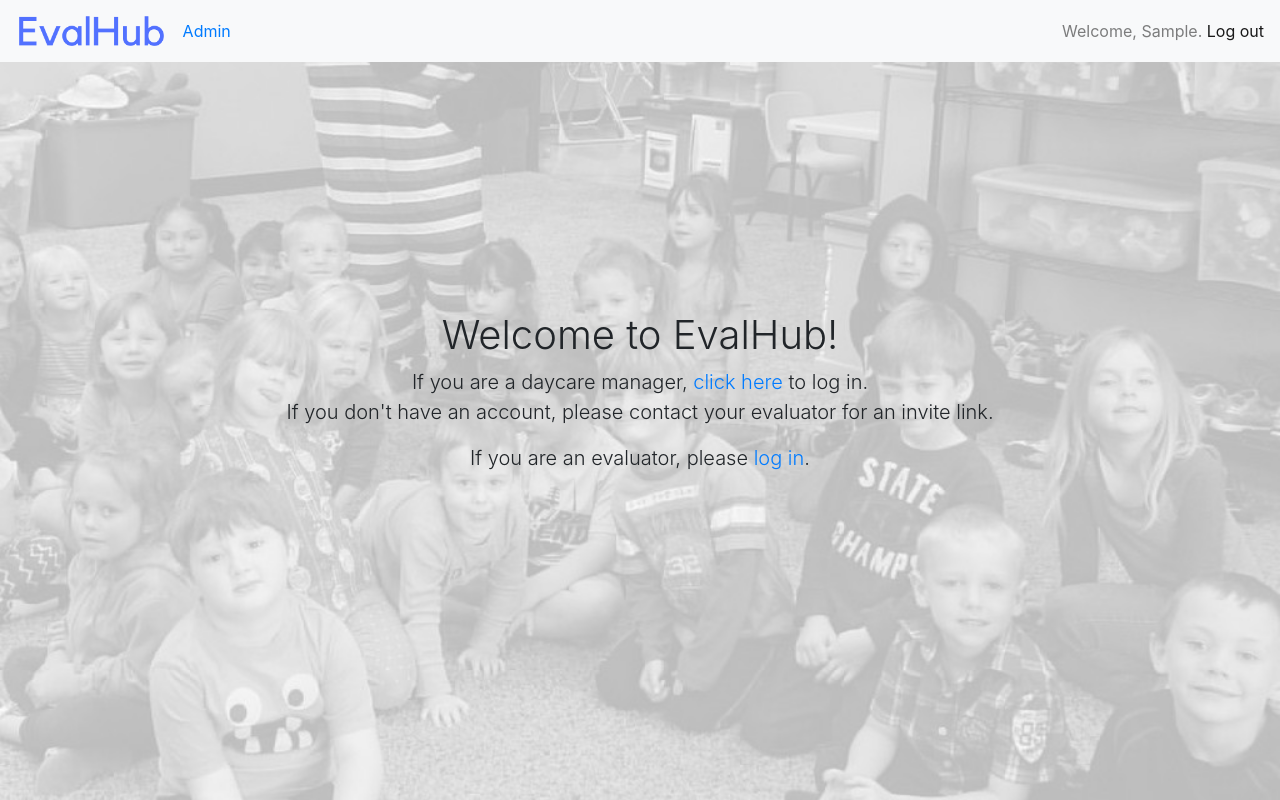
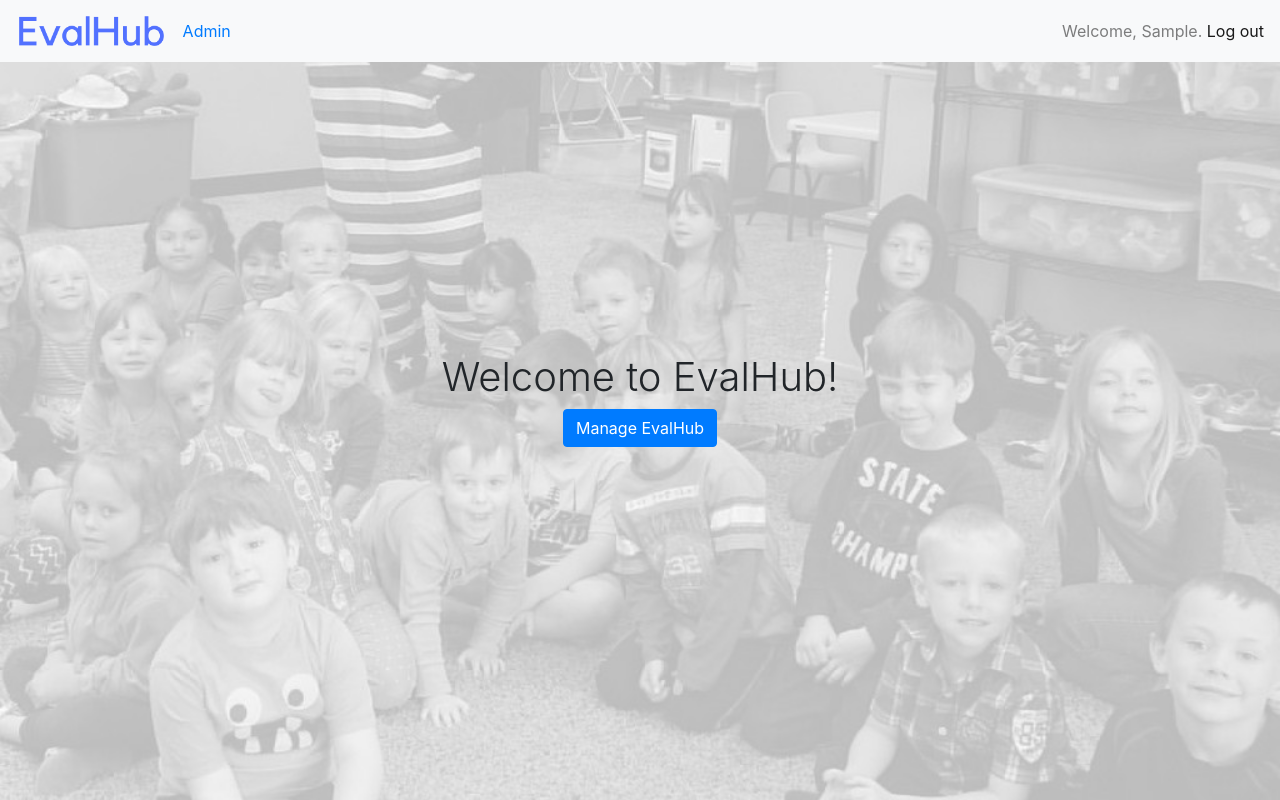
Before and after one commit to GMMan/evalhub, a Django app: page / in a window 1280 px wide. Run offline with Django 3.2, Linux system fonts and the light colour scheme; the visitor is signed in with stand-in values (Sample User, id 1); some libraries are stand-ins or nearby versions.

Commit message:
Change index when logged in

```diff
--- a/evalhubapp/templates/evalhubapp/index.html
+++ b/evalhubapp/templates/evalhubapp/index.html
@@ -4,6 +4,13 @@
     <div class="row no-gutters h-100 align-items-center">
       <div class="col-12 text-center">
         <h1 class="font-weight-light">Welcome to EvalHub!</h1>
+        {% if user.is_authenticated %}
+          {% if user.is_staff %}
+            <a href="{% url 'admin:index' %}" class="btn btn-primary" role="button">Manage EvalHub</a>
+          {% else %}
+            <a href="{% url 'evaluations' %}" class="btn btn-primary" role="button">Manage my evaluations</a>
+          {% endif %}
+        {% else %}
           <p class="lead">
             If you are a daycare manager, <a href="{% url 'login' %}">click here</a> to log in.<br>
             If you don't have an account, please contact your evaluator for an invite link.
@@ -11,6 +18,7 @@
           <p class="lead">
             If you are an evaluator, please <a href="{% url 'login' %}">log in</a>.
           </p>
+        {% endif %}
       </div>
     </div>
   </div>
```
Lines whose indentation alone changed are shown as unchanged.
